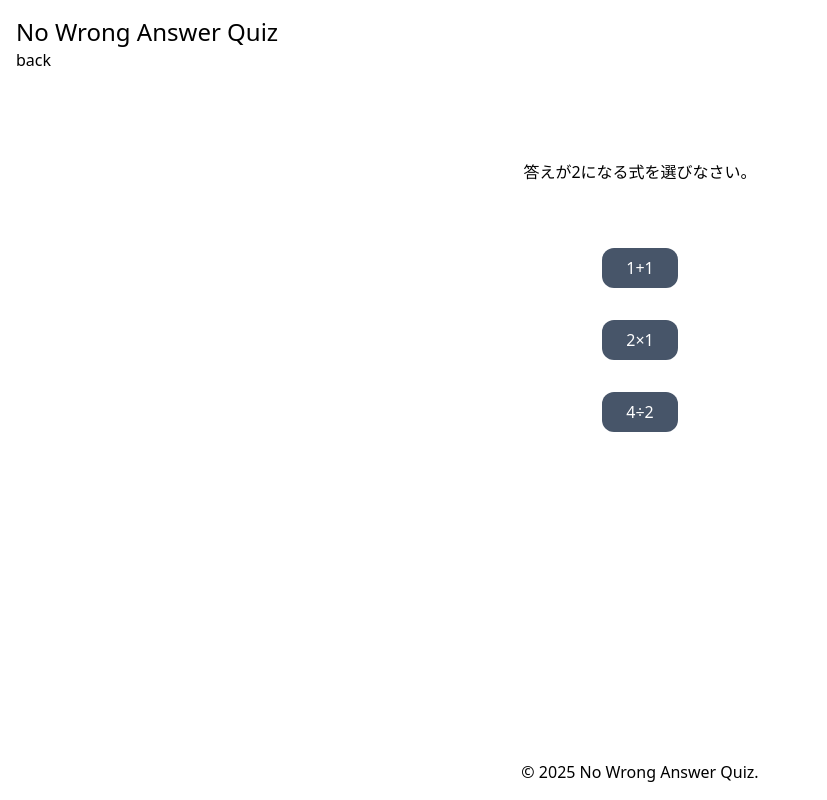
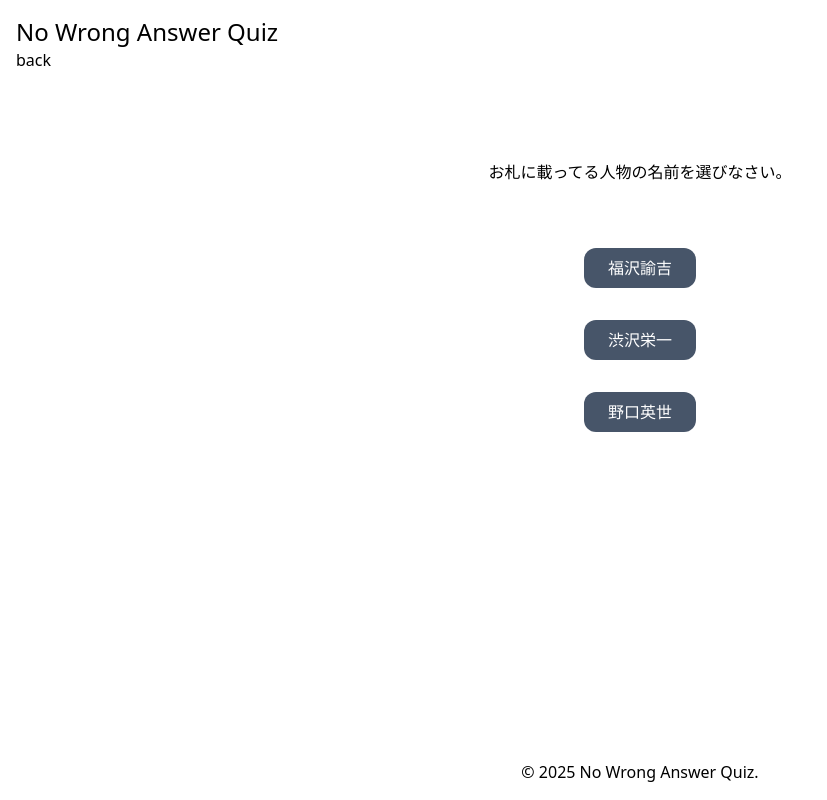
Before and after one commit to CA01971020/no-wrong-answer-quiz-game, a React (Create React App) app: page / in a window 1280 px wide. Both pictures are taken after a click on the button "start". Shown: the whole page, without its empty margins (0-827 px from the left). Built offline with nearby package versions, Linux system fonts and the light colour scheme; the HTML template or start-up script is replaced by a standard one.

Commit message:
カスタムフックの作成と更新機能の完成

```diff
--- a/src/components/base/home.tsx
+++ b/src/components/base/home.tsx
@@ -1,21 +1,14 @@
-import React, { useEffect, useState } from "react";
+import React from "react";
 import Header from "./header";
 import Footer from "./footer";
 import Game from "../game";
-import { selectQuestion } from "../game";
+import { useQuestionUpdate } from "../useQuestionUpdate";
 
 function Home() {
-  const [start, setStart] = useState<boolean>(false);
-  const [questionData, setQuestionData] = useState(selectQuestion());
-  useEffect(() => {}, [start]);
-  const setStartTrue = () => {
-    setStart(true);
-    setQuestionData(selectQuestion());
-  };
-  const setStartFalse = () => {
-    setStart(false);
-  };
-  if (start === true) {
+  const { start, questionData, setStartTrue, setStartFalse, updateQuestion } =
+    useQuestionUpdate();
+
+  if (start) {
     return (
       <div>
         <Header />
@@ -23,19 +16,19 @@ function Home() {
           back
         </button>
         <div className="absolute flex w-full justify-center top-40">
-          <Game questionData={questionData} />
+          <Game questionData={questionData} updateQuestion={updateQuestion} />
         </div>
         <Footer />
       </div>
     );
-  } else
+  } else {
     return (
       <div>
         <h2 className="absolute flex w-full justify-center top-40">
           No Wrong Answer Quiz
         </h2>
         <button
-          className=" absolute flex w-full justify-center top-60"
+          className="absolute flex w-full justify-center top-60"
           onClick={setStartTrue}
         >
           start
@@ -43,6 +36,7 @@ function Home() {
         <Footer />
       </div>
     );
+  }
 }
 
 export default Home;
--- a/src/components/game.tsx
+++ b/src/components/game.tsx
@@ -1,5 +1,6 @@
 import React, { useEffect, useState } from "react";
 import { q1, q2, q3, q4, q5 } from "./questionData";
+import { useQuestionUpdate } from "./useQuestionUpdate";
 
 let questionDataArray = [q1, q2, q3, q4, q5];
 
@@ -20,11 +21,18 @@ export function selectQuestion() {
   return pushQuestionData;
 }
 
-const trueAlert = () => {
-  alert("正解！");
-};
+function Game({
+  questionData,
+  updateQuestion,
+}: {
+  questionData: string[];
+  updateQuestion: () => void;
+}) {
+  const handleAnswerClick = () => {
+    alert("正解！");
+    updateQuestion(); // 質問データを更新
+  };
 
-function Game({ questionData }: { questionData: string[] }) {
   return (
     <div>
       <p>{questionData[0]}</p>
@@ -32,7 +40,7 @@ function Game({ questionData }: { questionData: string[] }) {
       <ul className="text-center">
         <li className="mt-16">
           <button
-            onClick={trueAlert}
+            onClick={handleAnswerClick}
             className="pr-6 pl-6 pt-2 pb-2 bg-slate-600 rounded-xl text-white"
           >
             {questionData[2]}
@@ -40,7 +48,7 @@ function Game({ questionData }: { questionData: string[] }) {
         </li>
         <li className="mt-8">
           <button
-            onClick={trueAlert}
+            onClick={handleAnswerClick}
             className="pr-6 pl-6 pt-2 pb-2 bg-slate-600 rounded-xl text-white"
           >
             {questionData[3]}
@@ -48,7 +56,7 @@ function Game({ questionData }: { questionData: string[] }) {
         </li>
         <li className="mt-8">
           <button
-            onClick={trueAlert}
+            onClick={handleAnswerClick}
             className="pr-6 pl-6 pt-2 pb-2 bg-slate-600 rounded-xl text-white"
           >
             {questionData[4]}
--- /dev/null
+++ b/src/components/useQuestionUpdate.tsx
@@ -0,0 +1,19 @@
+import { useState, useEffect } from "react";
+import { selectQuestion } from "./game";
+
+export function useQuestionUpdate() {
+  const [start, setStart] = useState<boolean>(false);
+  const [questionData, setQuestionData] = useState(selectQuestion());
+
+  useEffect(() => {
+    if (start) {
+      setQuestionData(selectQuestion());
+    }
+  }, [start]);
+
+  const setStartTrue = () => setStart(true);
+  const setStartFalse = () => setStart(false);
+  const updateQuestion = () => setQuestionData(selectQuestion());
+
+  return { start, questionData, setStartTrue, setStartFalse, updateQuestion };
+}
```
